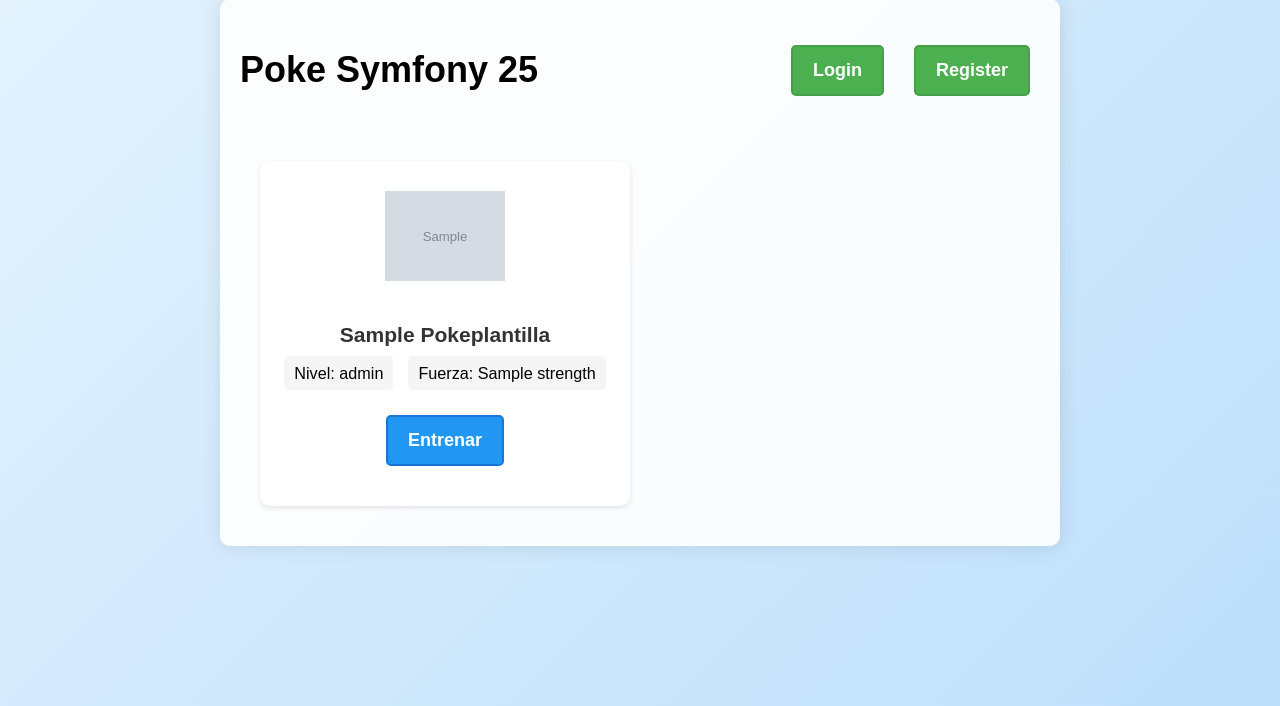
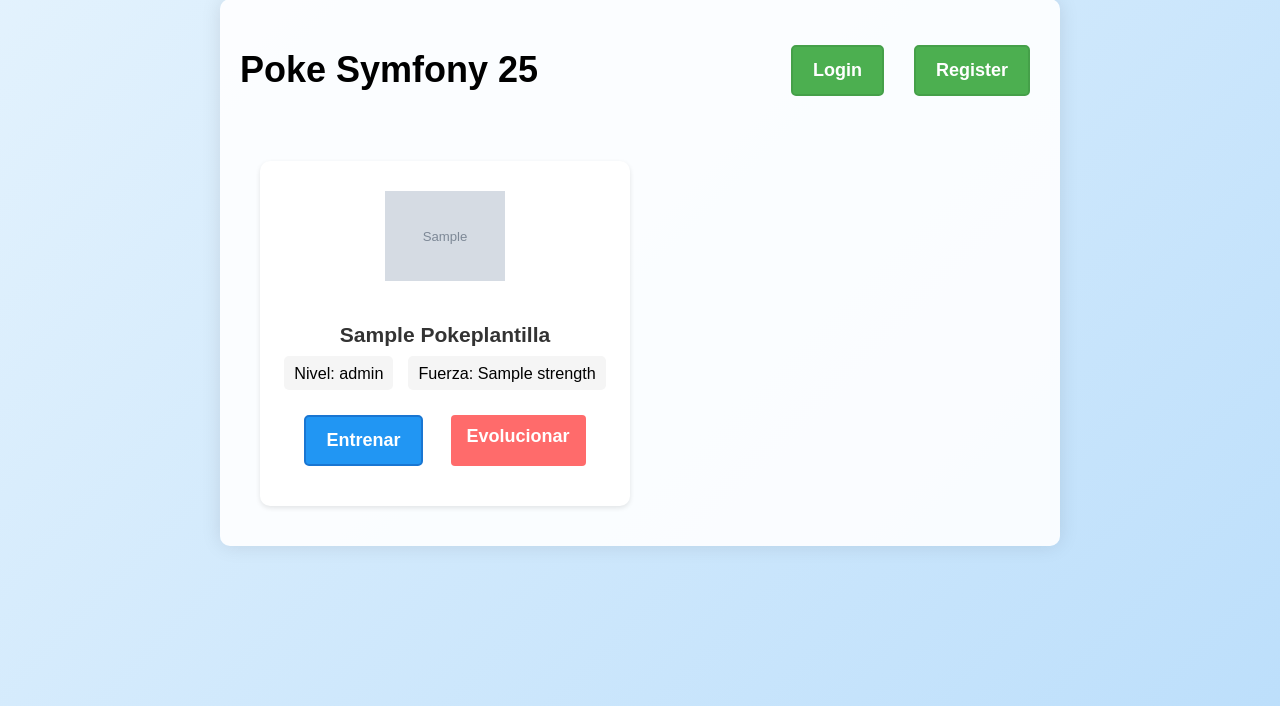
Before and after one commit to Jhonsking49/Poke_Symfony_25, a Symfony app: template templates/main/index.html.twig in a window 1280 px wide. Shown: the part 19-725 px from the top of the page. Run offline with Twig, Linux system fonts and the light colour scheme; the template is opened without the code that fills it: most values are stand-ins (such as "Sample title", 1, 10 or a date in 2020); grey boxes marked "Sample" are stand-in pictures; some libraries are stand-ins or nearby versions.

Commit message:
Cambios realizados

```diff
--- a/templates/main/index.html.twig
+++ b/templates/main/index.html.twig
@@ -126,6 +126,19 @@
         transform: translateY(-2px);
         box-shadow: 0 4px 8px rgba(0,0,0,0.2);
     }
+
+    .btn-evolve {
+        background-color: #ff6b6b;
+        color: white;
+        padding: 8px 16px;
+        border-radius: 4px;
+        text-decoration: none;
+        margin-left: 8px;
+    }
+
+    .btn-evolve:hover {
+        background-color: #ff5252;
+    }
 </style>
 
 <div class="example-wrapper">
@@ -156,7 +169,17 @@
                         <span class="stat">Fuerza: {{ pokemon.strength }}</span>
                     </div>
                     <div class="card-buttons">
-                        <a href="{{ path('app_pokemon_train', {'id': pokemon.id}) }}" class="btn btn-train">Entrenar</a>
+                        <a href="{{ path('app_pokemon_train', {'id': pokemon.id}) }}"
+                           class="btn btn-train"
+                           {% if pokemon.state == 0 %}disabled{% endif %}>
+                            Entrenar
+                        </a>
+                        {% if pokemon.level >= 10 and pokemon.pokeplantilla.evolution %}
+                            <a href="{{ path('app_pokemon_evolve', {'id': pokemon.id}) }}"
+                               class="btn btn-evolve">
+                                Evolucionar
+                            </a>
+                        {% endif %}
                     </div>
                 </div>
             </div>
```
Also changed, not shown: src/Controller/PokemonsController.php (+63 -0 lines).
